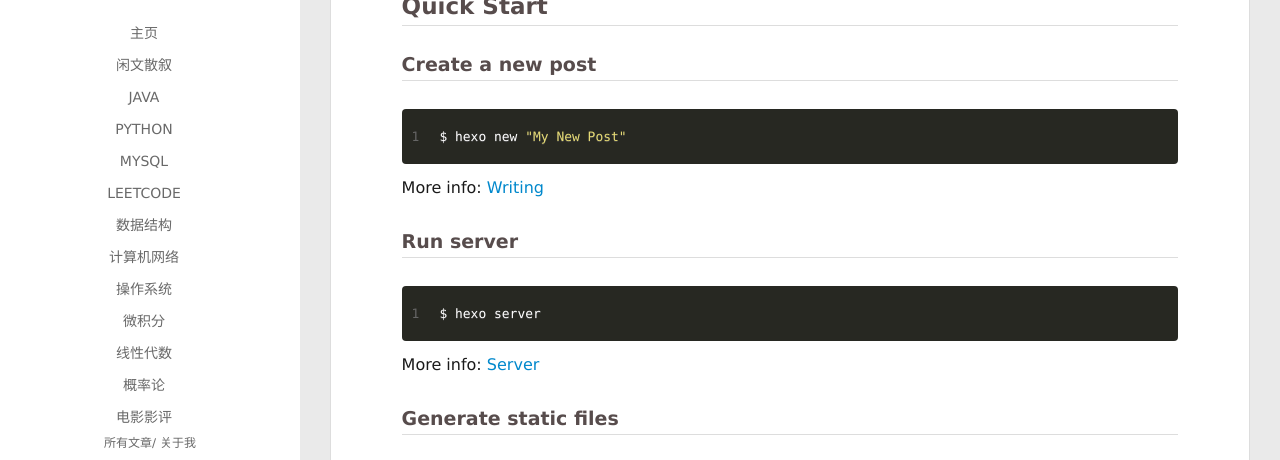
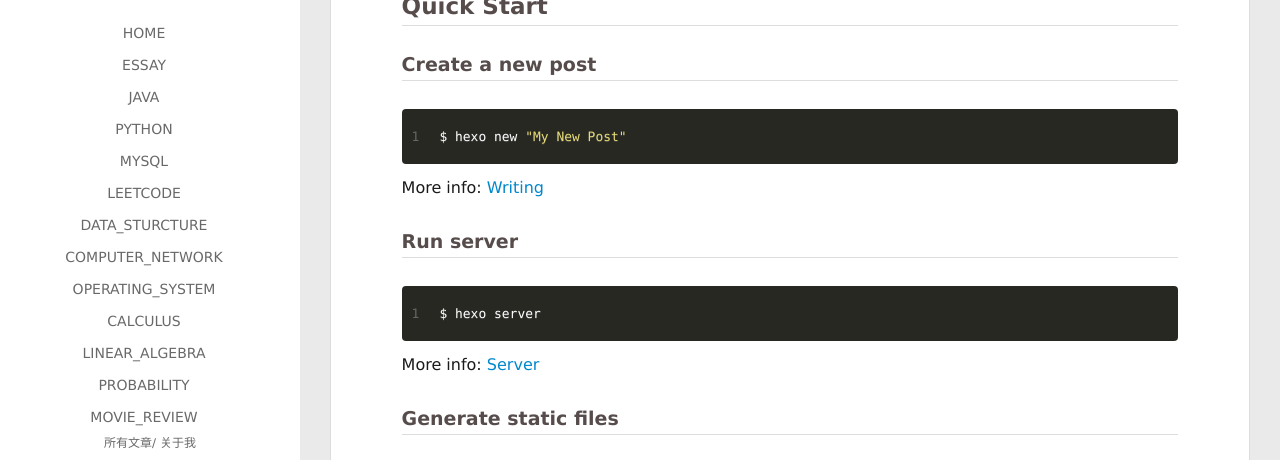
Before and after one commit to SulyvahnWei/sulyvahnwei.github.io, a plain HTML site: page 2020/01/10/hello-world/index.html in a window 1280 px wide. Shown: the part 243-703 px from the top of the page. Drawn offline with Linux system fonts and the light colour scheme.

Commit message:
Site updated: 2020-01-16 22:26:36

```diff
--- a/2020/01/10/hello-world/index.html
+++ b/2020/01/10/hello-world/index.html
@@ -56,9 +56,9 @@
 		<nav class="header-menu">
 			<ul>
 
-				<li><a href="/">主页</a></li>
+				<li><a href="/">Home</a></li>
 
-				<li><a href="/tags/Essays/">闲文散叙</a></li>
+				<li><a href="/tags/Essay/">Essay</a></li>
 
 				<li><a href="/tags/Java/">Java</a></li>
 
@@ -68,19 +68,19 @@
 
 				<li><a href="/tags/LeetCode">LeetCode</a></li>
 
-				<li><a href="/tags/DataStructure">数据结构</a></li>
+				<li><a href="/tags/DataStructure">Data_Sturcture</a></li>
 
-				<li><a href="/tags/ComputerNetwork">计算机网络</a></li>
+				<li><a href="/tags/ComputerNetwork">Computer_Network</a></li>
 
-				<li><a href="/tags/OperatingSystem">操作系统</a></li>
+				<li><a href="/tags/OperatingSystem">Operating_System</a></li>
 
-				<li><a href="/tags/Calculus">微积分</a></li>
+				<li><a href="/tags/Calculus">Calculus</a></li>
 
-				<li><a href="/tags/Linear_Algebra">线性代数</a></li>
+				<li><a href="/tags/Linear_Algebra">Linear_Algebra</a></li>
 
-				<li><a href="/tags/Probability">概率论</a></li>
+				<li><a href="/tags/Probability">Probability</a></li>
 
-				<li><a href="/tags/MovieReview">电影影评</a></li>
+				<li><a href="/tags/MovieReview">Movie_Review</a></li>
 
 			</ul>
 		</nav>
@@ -178,9 +178,9 @@
 				<ul style="width: 70%">
 
 
-					<li style="width: 7.6923076923076925%"><a href="/">主页</a></li>
+					<li style="width: 7.6923076923076925%"><a href="/">Home</a></li>
 
-					<li style="width: 7.6923076923076925%"><a href="/tags/Essays/">闲文散叙</a></li>
+					<li style="width: 7.6923076923076925%"><a href="/tags/Essay/">Essay</a></li>
 
 					<li style="width: 7.6923076923076925%"><a href="/tags/Java/">Java</a></li>
 
@@ -190,19 +190,19 @@
 
 					<li style="width: 7.6923076923076925%"><a href="/tags/LeetCode">LeetCode</a></li>
 
-					<li style="width: 7.6923076923076925%"><a href="/tags/DataStructure">数据结构</a></li>
+					<li style="width: 7.6923076923076925%"><a href="/tags/DataStructure">Data_Sturcture</a></li>
 
-					<li style="width: 7.6923076923076925%"><a href="/tags/ComputerNetwork">计算机网络</a></li>
+					<li style="width: 7.6923076923076925%"><a href="/tags/ComputerNetwork">Computer_Network</a></li>
 
-					<li style="width: 7.6923076923076925%"><a href="/tags/OperatingSystem">操作系统</a></li>
+					<li style="width: 7.6923076923076925%"><a href="/tags/OperatingSystem">Operating_System</a></li>
 
-					<li style="width: 7.6923076923076925%"><a href="/tags/Calculus">微积分</a></li>
+					<li style="width: 7.6923076923076925%"><a href="/tags/Calculus">Calculus</a></li>
 
-					<li style="width: 7.6923076923076925%"><a href="/tags/Linear_Algebra">线性代数</a></li>
+					<li style="width: 7.6923076923076925%"><a href="/tags/Linear_Algebra">Linear_Algebra</a></li>
 
-					<li style="width: 7.6923076923076925%"><a href="/tags/Probability">概率论</a></li>
+					<li style="width: 7.6923076923076925%"><a href="/tags/Probability">Probability</a></li>
 
-					<li style="width: 7.6923076923076925%"><a href="/tags/MovieReview">电影影评</a></li>
+					<li style="width: 7.6923076923076925%"><a href="/tags/MovieReview">Movie_Review</a></li>
 
 				</ul>
 			</nav>
```
Also changed, not shown: archives/2020/01/index.html (+18 -18 lines), archives/2020/index.html (+18 -18 lines), archives/index.html (+18 -18 lines), index.html (+18 -18 lines).
